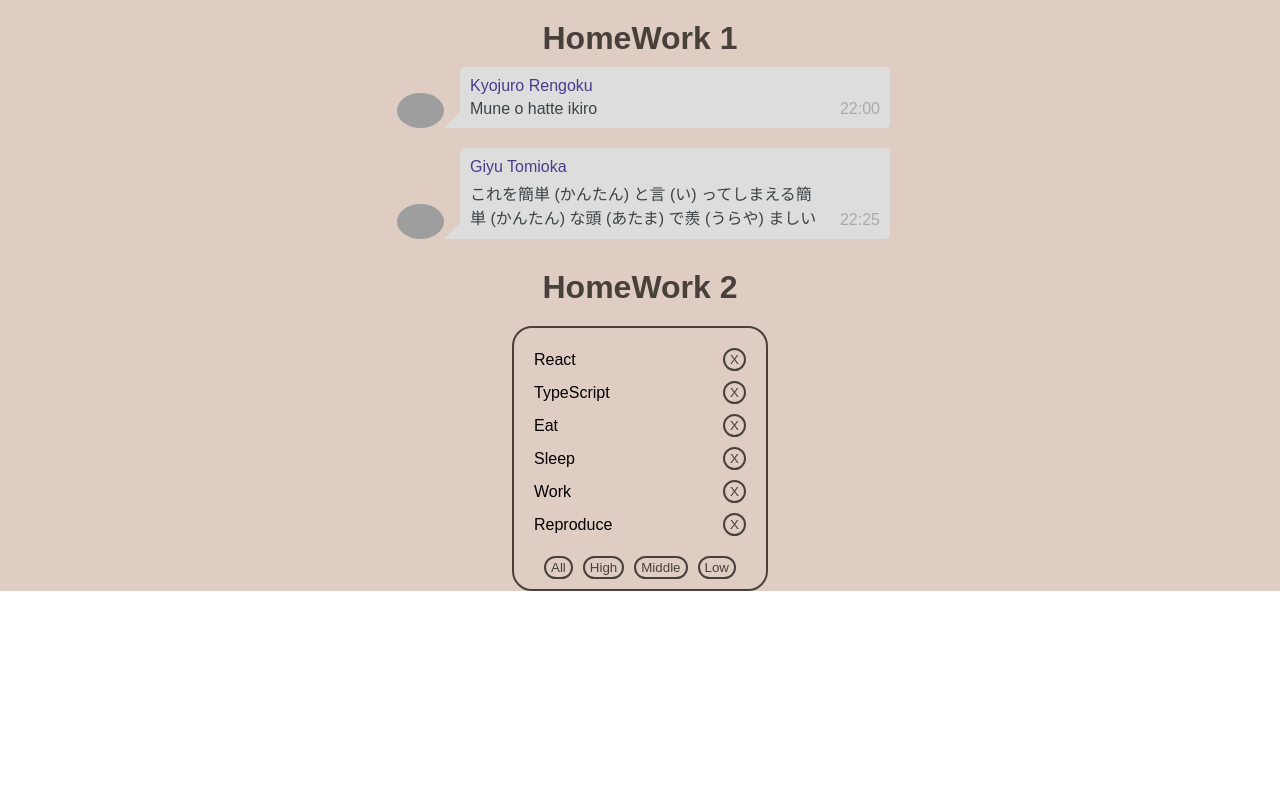
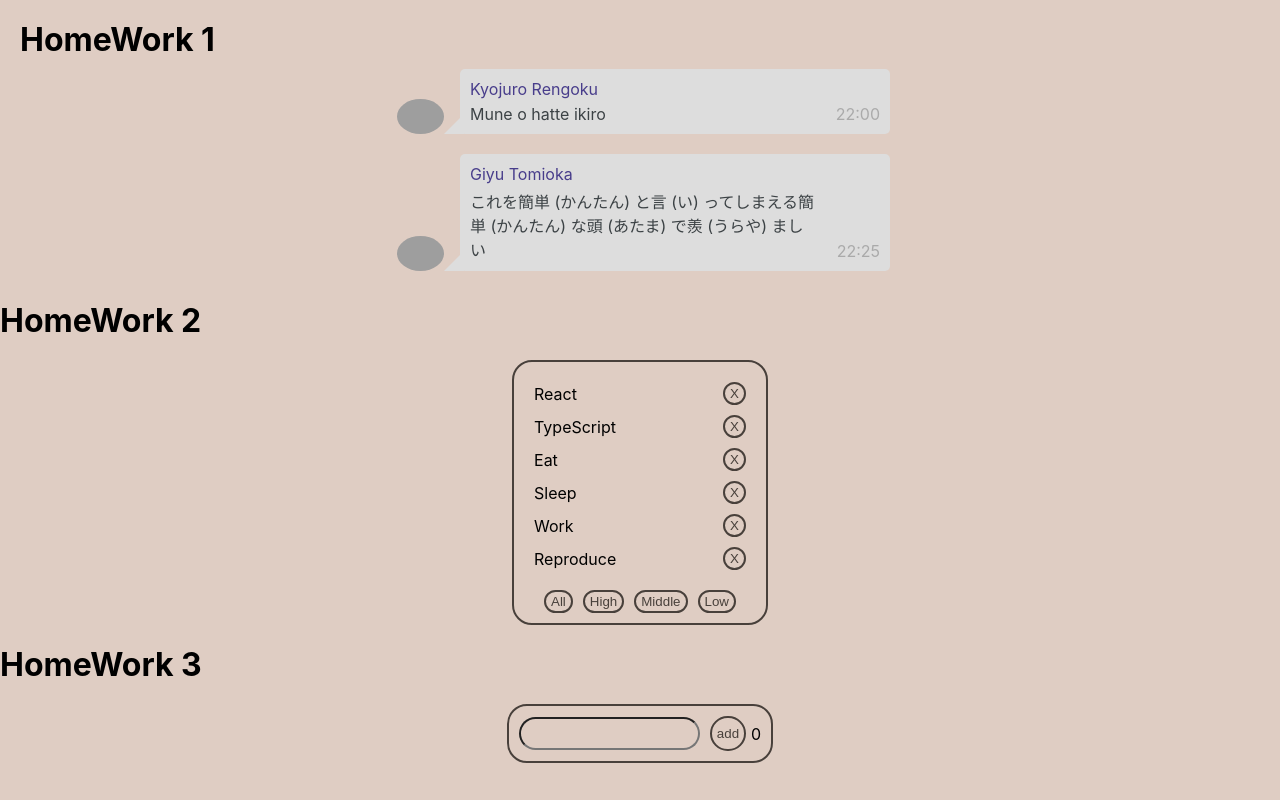
Before and after one commit to pevnev-ivan/ignatHomeWorks, a React (Create React App) app: page / in a window 1280 px wide. Built offline with nearby package versions, Linux system fonts and the light colour scheme; grey boxes are pictures that could not be loaded.

Commit message:
Start working on input homework

```diff
--- a/src/index.css
+++ b/src/index.css
@@ -5,6 +5,7 @@ body {
     sans-serif;
     -webkit-font-smoothing: antialiased;
     -moz-osx-font-smoothing: grayscale;
+    background-color: #dfcdc3;
 }
 
 code {
--- a/src/p1-main/m1-ui/u1-app/App.tsx
+++ b/src/p1-main/m1-ui/u1-app/App.tsx
@@ -2,13 +2,15 @@ import React from 'react'
 import s from './App.module.css'
 import HW1 from '../../../p2-homeworks/h1/HW1'
 import HW2 from "../../../p2-homeworks/h2/HW2";
+import HW3 from "../../../p2-homeworks/h3/HW3";
 
 function App() {
     return (
-        <body className={s.App}>
+        // <body className={s.App}>
+        <body>
             <HW1/>
             <HW2/>
-            {/*<HW3/>*/}
+            <HW3/>
             {/*<HW4/>*/}
             {/*<HW5/>*/}
 
--- a/src/p2-homeworks/h3/Greeting.module.css
+++ b/src/p2-homeworks/h3/Greeting.module.css
@@ -5,3 +5,31 @@
 .error {
     border: 1px solid red;
 }
+
+.HomeWork3 {
+    width: fit-content;
+    margin: 20px auto;
+    padding: 10px;
+    border: 2px solid #48403b;
+    border-radius: 20px;
+}
+
+.Greeting__Container {
+    display: flex;
+    gap: 5px;
+    align-items: center;
+}
+
+.Greeting__btn {
+    background-color: transparent;
+    border: 2px solid #48403b;
+    color: #48403b;
+    border-radius: 20px;
+    padding: 8px 5px;
+}
+
+.Greeting__inpt {
+    background-color: transparent;
+    border-radius: 20px;
+    padding: 7px 0px;
+}
--- a/src/p2-homeworks/h3/Greeting.tsx
+++ b/src/p2-homeworks/h3/Greeting.tsx
@@ -16,10 +16,10 @@ const Greeting: React.FC<GreetingPropsType> = (
     const inputClass = s.error // need to fix with (?:)
 
     return (
-        <div>
-            <input value={name} onChange={setNameCallback} className={inputClass}/>
+        <div className={s.Greeting__Container}>
+            <input value={name} onChange={setNameCallback} className={s.Greeting__inpt}/>
             <span>{error}</span>
-            <button onClick={addUser}>add</button>
+            <button className={s.Greeting__btn} onClick={addUser}>add</button>
             <span>{totalUsers}</span>
         </div>
     )
--- a/src/p2-homeworks/h3/GreetingContainer.tsx
+++ b/src/p2-homeworks/h3/GreetingContainer.tsx
@@ -16,7 +16,8 @@ const GreetingContainer: React.FC<GreetingContainerPropsType> = ({users, addUser
     const [error, setError] = useState<any>('') // need to fix any
 
     const setNameCallback = (e: any) => { // need to fix any
-        setName('') // need to fix
+        setName(name) // need to fix
+
     }
     const addUser = () => {
         alert(`Hello  !`) // need to fix
--- a/src/p2-homeworks/h3/HW3.tsx
+++ b/src/p2-homeworks/h3/HW3.tsx
@@ -1,32 +1,33 @@
 import React, {useState} from 'react'
 import GreetingContainer from './GreetingContainer'
-
+import s from './Greeting.module.css'
 // types
 export type UserType = {
-    _id: any // need to fix any
-    name: any // need to fix any
+    _id: number
+    name: string
 }
 
 // уровень работы с глобальными данными
 function HW3() {
     const [users, setUsers] = useState<any>([]) // need to fix any
 
-    const addUserCallback = (name: any) => { // need to fix any
+    const addUserCallback = (name: string) => { // need to fix any
         setUsers([]) // need to fix
     }
 
     return (
-        <div>
-            <hr/>
-            homeworks 3
+        <div >
+            <h1>HomeWork 3</h1>
+    <div className={s.HomeWork3}>
+
 
             {/*should work (должно работать)*/}
             <GreetingContainer users={users} addUserCallback={addUserCallback}/>
 
-            <hr/>
+
             {/*для личного творчества, могу проверить*/}
             {/*<AlternativeGreeting/>*/}
-            <hr/>
+    </div>
         </div>
     )
 }
```
Also changed, not shown: 1 other file (tests, documents, lock files or other folders).
